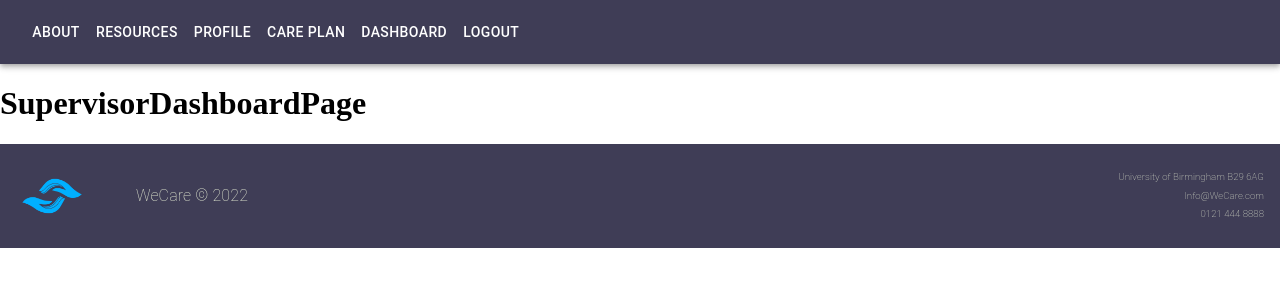
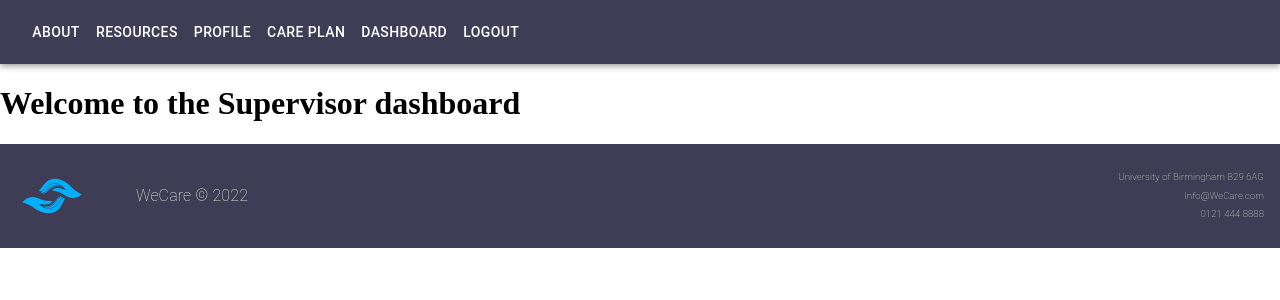
Before and after one commit to C-Sim/we-care-react, a React (Create React App) app: page /supervisor-dashboard in a window 1280 px wide. Shown: the top 300 px of the page. Built offline with nearby package versions, Linux system fonts and the light colour scheme.

Commit message:
started new branch for supervisor pages

```diff
--- a/src/containers/SupervisorDashboardPage.js
+++ b/src/containers/SupervisorDashboardPage.js
@@ -1,5 +1,5 @@
 // For each user type to view top level information most relevant to them - may need to split into 3, but use first created as template for others
 
 export const SupervisorDashboardPage = () => {
-  return <h1>SupervisorDashboardPage</h1>;
+  return <h1>Welcome to the Supervisor dashboard</h1>;
 };
```
